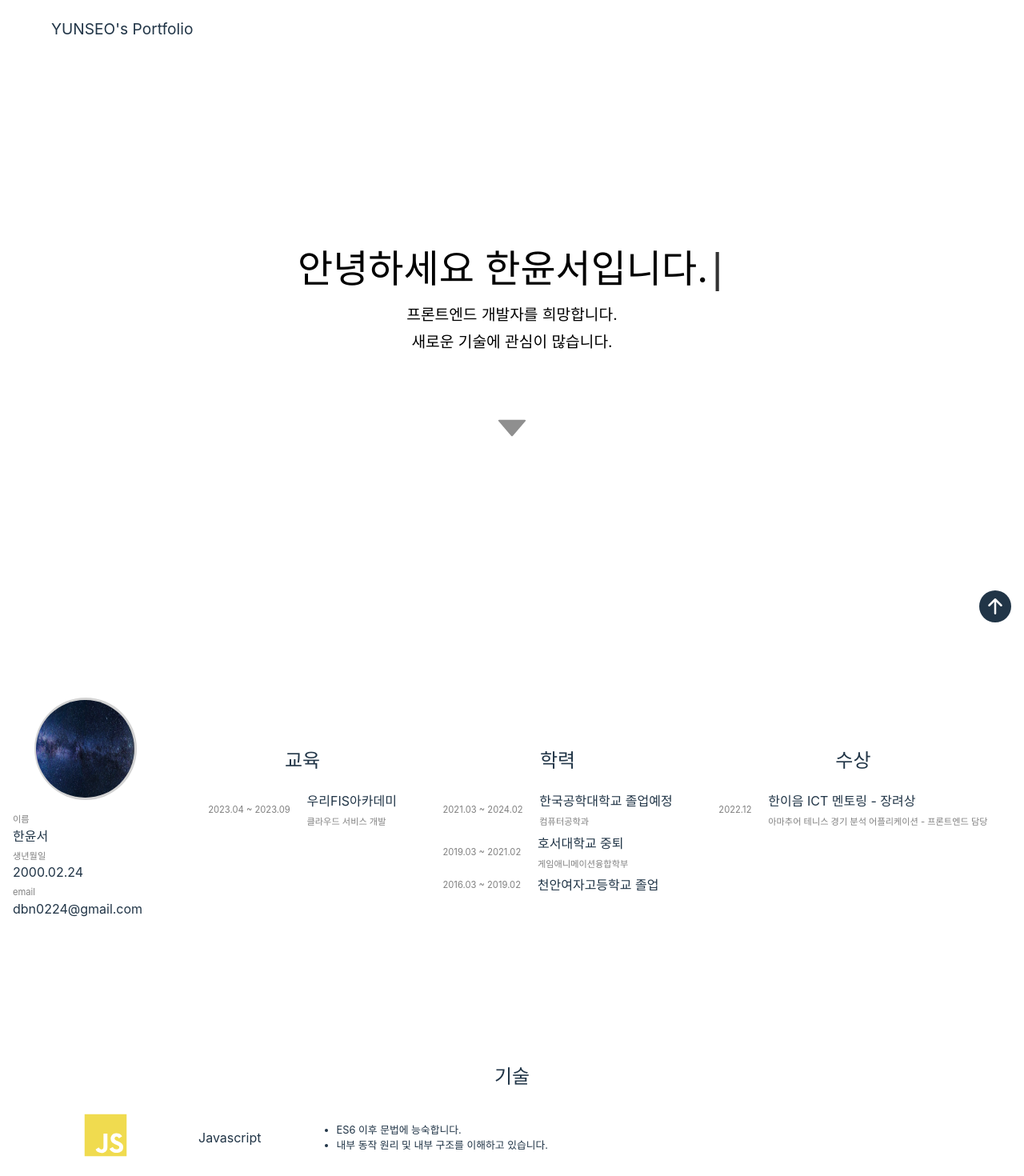
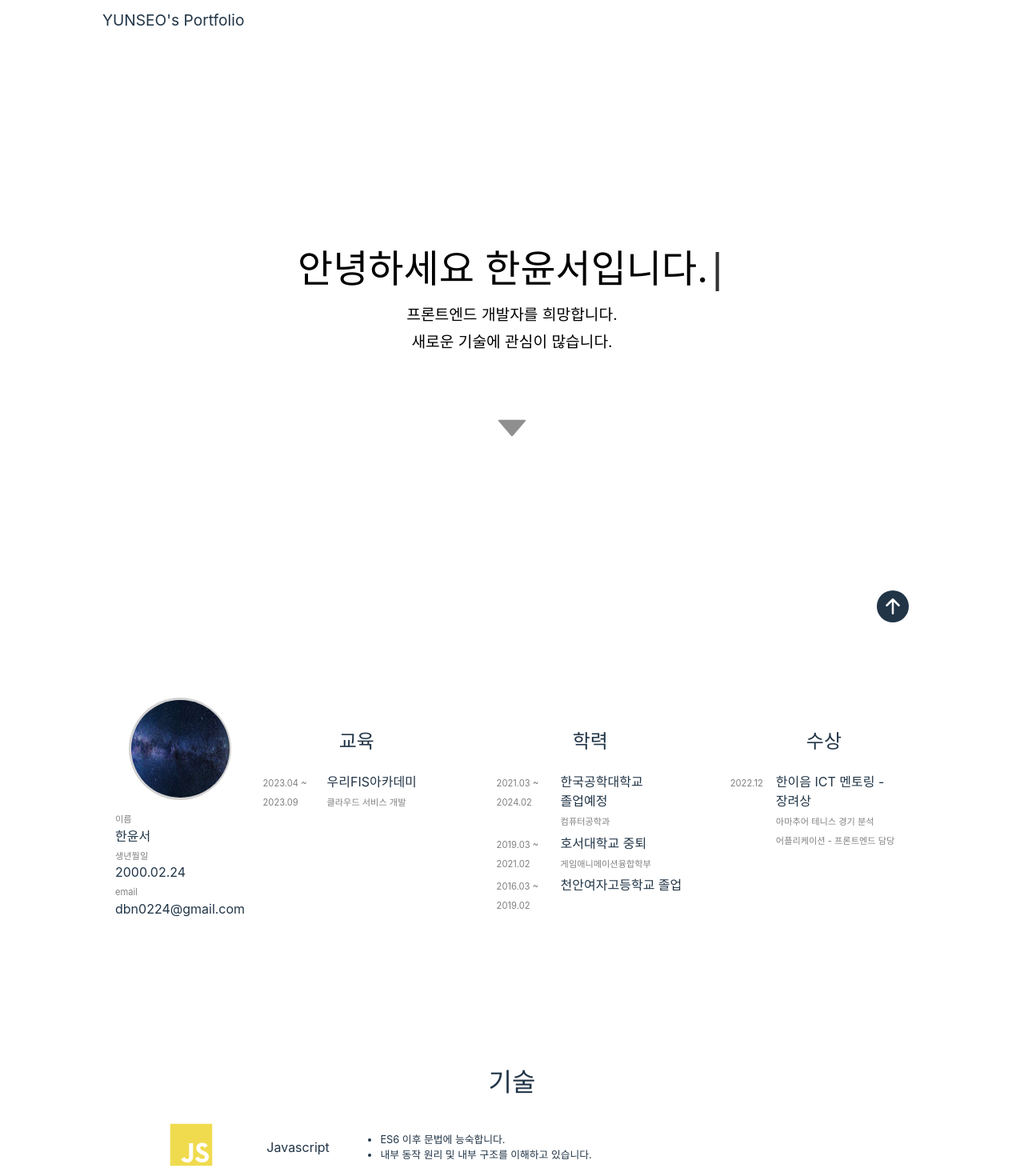
Before and after one commit to han0224/portfolio, a React (Vite) app: page /#/ in a window 1280 px wide. Shown: the top 1470 px of the page at 80% size. Built offline with nearby package versions, Linux system fonts and the light colour scheme; a web font is replaced by a local one.

Commit message:
디자인 수정

```diff
--- a/src/components/UpIcon.jsx
+++ b/src/components/UpIcon.jsx
@@ -26,7 +26,7 @@ export default function UpIcon({ size = 40, dom = null }) {
       const options = {
         root: null, // 뷰포트를 기준으로 타켓의 가시성 검사
         rootMargin: "0px 0px 0px 0px", // 확장 또는 축소 X
-        threshold: 0.3, // 타켓의 가시성 0%일 때 옵저버 실행
+        threshold: 0, // 타켓의 가시성 0%일 때 옵저버 실행
       };
 
       const intersectionObserver = new IntersectionObserver(
--- a/src/components/main/About.jsx
+++ b/src/components/main/About.jsx
@@ -26,7 +26,10 @@ export default function About() {
           <div className={styles.education}>
             <h2>교육</h2>
             <div className={styles.box}>
-              <span>2023.04 ~ 2023.09</span>
+              <div className={styles.date}>
+                <span>2023.04 ~ </span>
+                <span>2023.09</span>
+              </div>
               <div>
                 <p>우리FIS아카데미</p>
                 <span>클라우드 서비스 개발</span>
@@ -36,21 +39,30 @@ export default function About() {
           <div className={styles.school}>
             <h2>학력</h2>
             <div className={styles.box}>
-              <span>2021.03 ~ 2024.02</span>
+              <div className={styles.date}>
+                <span>2021.03 ~ </span>
+                <span>2024.02</span>
+              </div>
               <div>
                 <p>한국공학대학교 졸업예정</p>
                 <span>컴퓨터공학과</span>
               </div>
             </div>
             <div className={styles.box}>
-              <span>2019.03 ~ 2021.02</span>
+              <div className={styles.date}>
+                <span>2019.03 ~ </span>
+                <span>2021.02</span>
+              </div>
               <div>
                 <p>호서대학교 중퇴</p>
                 <span>게임애니메이션융합학부</span>
               </div>
             </div>
             <div className={styles.box}>
-              <span>2016.03 ~ 2019.02</span>
+              <div className={styles.date}>
+                <span>2016.03 ~ </span>
+                <span>2019.02</span>
+              </div>
               <div>
                 <p>천안여자고등학교 졸업</p>
               </div>
@@ -59,7 +71,9 @@ export default function About() {
           <div className={styles.awards}>
             <h2>수상</h2>
             <div className={styles.box}>
-              <span>2022.12</span>
+              <div className={styles.date}>
+                <span>2022.12</span>
+              </div>
               <div>
                 <p>한이음 ICT 멘토링 - 장려상</p>
                 <span>
--- a/src/components/main/About.module.css
+++ b/src/components/main/About.module.css
@@ -18,6 +18,14 @@
 
   & p {
     margin: 0;
+  }
+  @media all and (max-width: 1023px) {
+    align-items: center;
+    flex-direction: column;
+
+    & > .right {
+      border-top: 1px solid lightgray;
+    }
   }
 }
 
@@ -42,17 +50,25 @@
     display: flex;
     gap: 3rem;
     /* flex-direction: column; */
+
+    & > div {
+      flex: 1;
+    }
   }
 
   & .box {
     display: flex;
-    gap: 1.3rem;
-    align-items: center;
+    gap: 1rem;
+    /* align-items: center; */
 
     margin: 0.3rem;
 
     word-break: keep-all;
     text-align: left;
+
+    & .date {
+      max-width: 4rem;
+    }
 
     & > div > span {
       line-height: 10px;
@@ -60,7 +76,6 @@
   }
 
   @media all and (max-width: 1023px) {
-    flex-direction: column;
     align-items: center;
     & > div {
       flex-direction: column;
--- a/src/components/main/Project.jsx
+++ b/src/components/main/Project.jsx
@@ -6,7 +6,7 @@ export default function Project() {
 
   return (
     <div className={styles.project}>
-      <h2>프로젝트</h2>
+      <h1>프로젝트</h1>
       <div className={styles.cards}>
         {projects.map((project) => (
           <Card props={project} key={project.id} />
--- a/src/components/main/Project.module.css
+++ b/src/components/main/Project.module.css
@@ -7,7 +7,6 @@
   height: 100%;
   display: grid;
   grid-template-columns: repeat(3, 1fr);
-  gap: 1.7rem;
   padding: 1rem;
   box-sizing: border-box;
 }
@@ -15,6 +14,7 @@
 @media all and (max-width: 1280px) {
   .cards {
     grid-template-columns: repeat(2, 1fr);
+    gap: 1.7rem;
   }
 }
 
--- a/src/components/main/Skills.jsx
+++ b/src/components/main/Skills.jsx
@@ -57,7 +57,7 @@ export default function Skills() {
   };
   return (
     <div className={styles.skills}>
-      <h2>기술</h2>
+      <h1>기술</h1>
       <div className={styles["skills-box"]}>
         {keys.map((v) => (
           <div className={styles.skill} key={v}>
--- a/src/components/project/Content.module.css
+++ b/src/components/project/Content.module.css
@@ -1,9 +1,9 @@
 .content {
-  margin-top: 2rem;
+  padding-top: 5rem;
   display: flex;
   flex-direction: column;
+
   gap: 8rem;
-  padding: 0 1rem;
 
   & h2 {
     font-size: 2rem;
--- a/src/index.css
+++ b/src/index.css
@@ -77,6 +77,8 @@ ul {
 }
 
 main {
+  max-width: 1024px;
+  margin: 0 auto;
   & > section:first-child {
     height: 100vh;
   }
@@ -102,7 +104,9 @@ a:active {
   text-decoration: none;
   color: #000;
 }
-
+h1 {
+  font-size: 2rem;
+}
 @media all and (max-width: 1023px) {
   html {
     font-size: 90%;
--- a/src/layouts/Header.jsx
+++ b/src/layouts/Header.jsx
@@ -18,6 +18,7 @@ export default function Header(props) {
   ];
   return (
     <div className={styles.header}>
+      <div>
         <div className={styles.title}>YUNSEO's Portfolio</div>
         <div className={styles.menu}>
           <ul>
@@ -41,5 +42,6 @@ export default function Header(props) {
           </ul>
         </div>
       </div>
+    </div>
   );
 }
--- a/src/layouts/Header.module.css
+++ b/src/layouts/Header.module.css
@@ -6,13 +6,18 @@
   box-sizing: border-box;
   width: 100%;
   height: 4.5rem;
-  display: flex;
-  justify-content: space-between;
-  align-items: center;
+
   background-color: rgba(255, 255, 255, 0.8);
   backdrop-filter: blur(10px);
   z-index: 100;
 
+  & > div {
+    display: flex;
+    justify-content: space-between;
+    align-items: center;
+    max-width: 1024px;
+    margin: 0 auto;
+  }
   @media all and (max-width: 768px) {
     padding: 1rem;
   }
--- a/src/pages/DetailPage.jsx
+++ b/src/pages/DetailPage.jsx
@@ -27,6 +27,7 @@ export default function DetailPage() {
   if (!viewData.id) return <Not />;
   else {
     return (
+      <main>
         <div className={styles.detailPage}>
           <button className={styles["home-btn"]} onClick={() => navigate("/")}>
             <IoIosArrowBack size={20} />
@@ -40,6 +41,7 @@ export default function DetailPage() {
             <UpIcon size={40} dom={tabs} />
           </div>
         </div>
+      </main>
     );
   }
 }
```
Lines whose indentation alone changed are shown as unchanged.
